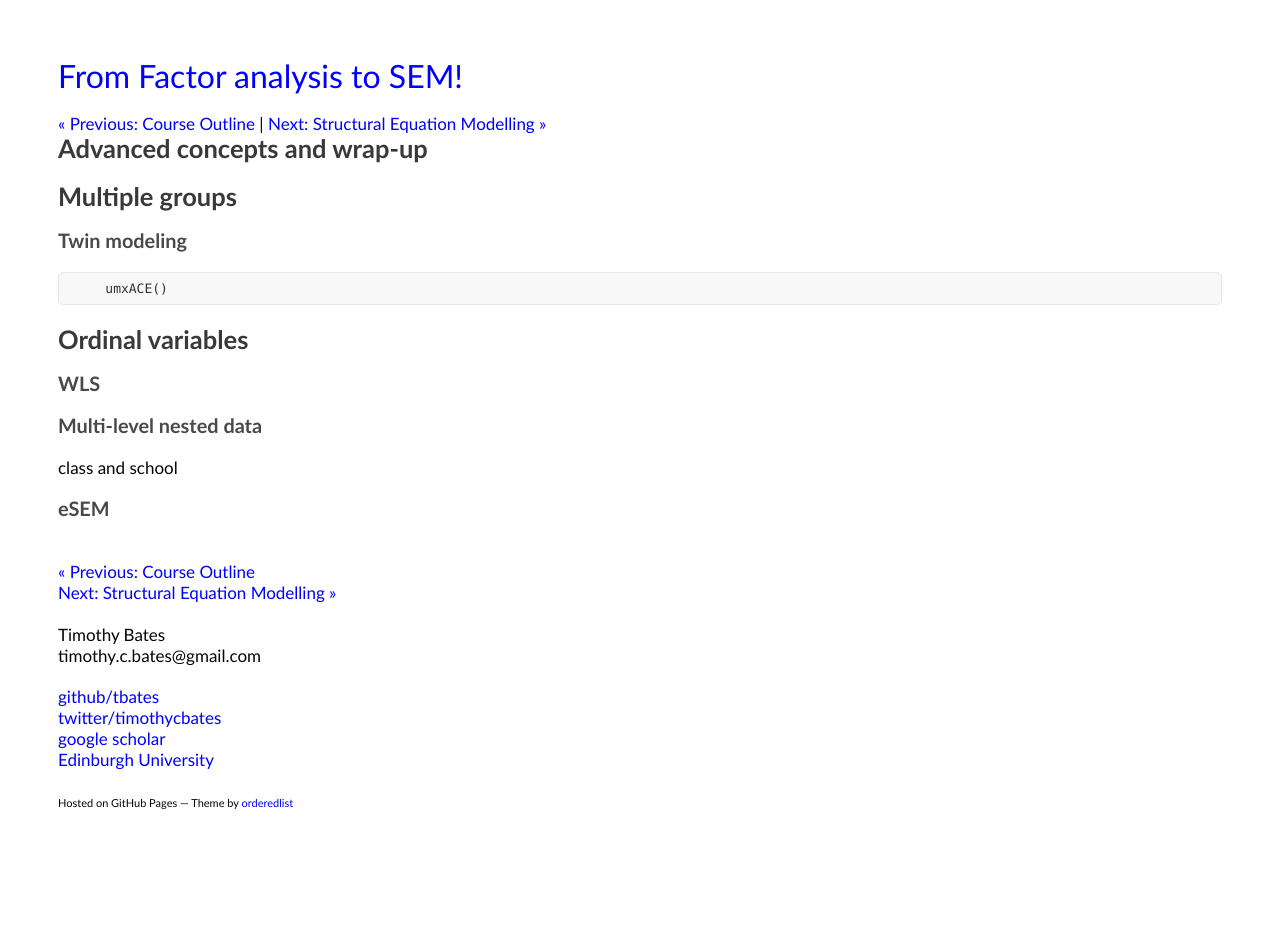
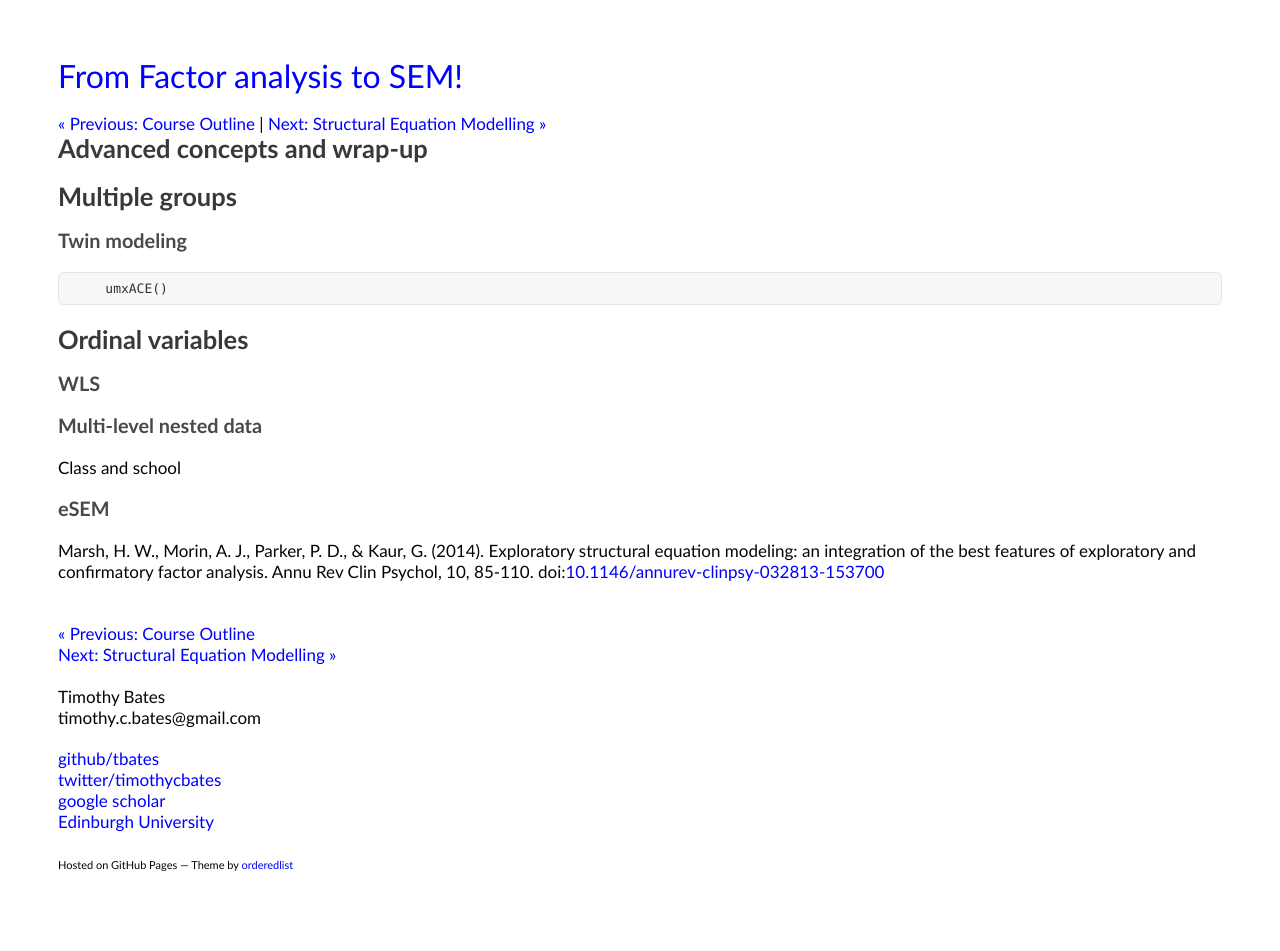
Before and after one commit to tbates/Multivariate-Stats-Course, a Jekyll site: the page built from _posts/2020-05-01-Advanced_concepts_discussion.markdown, in a window 1280 px wide. Built offline with Jekyll 4.4.1, drawn with Linux system fonts in a browser that asks for light colours; before the commit the page ends 900 px from its top, so only the background shows below that.

Commit message:
no message

```diff
--- a/_posts/2020-05-01-Advanced_concepts_discussion.markdown
+++ b/_posts/2020-05-01-Advanced_concepts_discussion.markdown
@@ -22,6 +22,8 @@ categories: intro
 
 ### Multi-level nested data
 
-class and school
+Class and school
 
 ### eSEM
+
+Marsh, H. W., Morin, A. J., Parker, P. D., & Kaur, G. (2014). Exploratory structural equation modeling: an integration of the best features of exploratory and confirmatory factor analysis. Annu Rev Clin Psychol, 10, 85-110. doi:[10.1146/annurev-clinpsy-032813-153700](http://www.annualreviews.org/doi/pdf/10.1146/annurev-clinpsy-032813-153700)
```
Also changed, not shown: _posts/2020-10-01-Definitions.markdown (added, +13 -0 lines), 2 other files.
